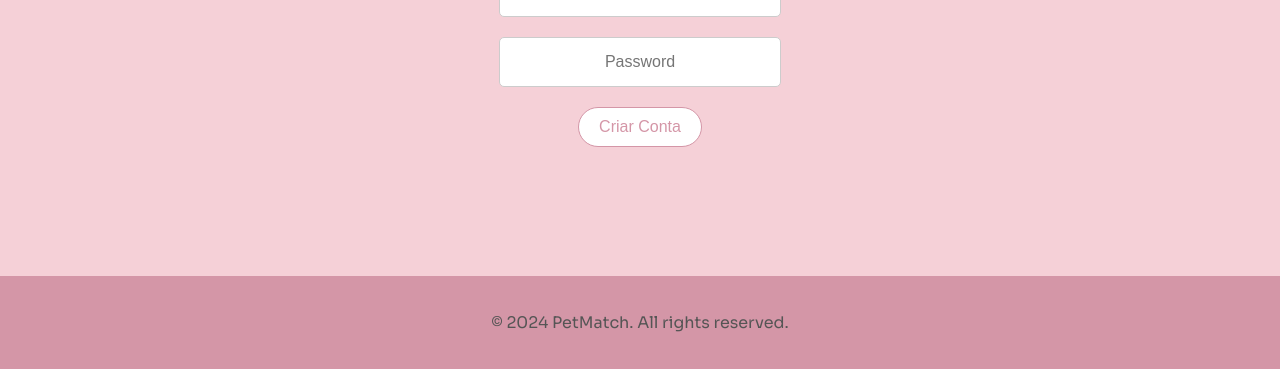
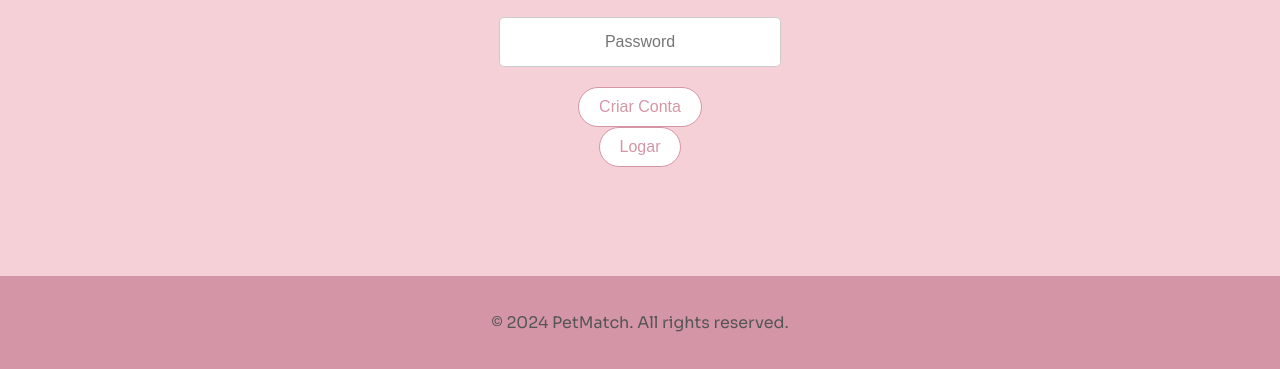
Before and after one commit to Miguelaraujo10/Petmatch, a plain HTML site: page screens/signup.html in a window 1280 px wide. Shown: the part 431-800 px from the top of the page. Drawn offline with Linux system fonts and the light colour scheme.

Commit message:
Adicionando botão na tela de criar conta para logar

```diff
--- a/screens/signup.html
+++ b/screens/signup.html
@@ -41,6 +41,9 @@
                 <div class="login-buttons">
                     <button type="submit" class="signup-btn">Criar Conta</button>
                 </div>
+                <div class="login-buttons">
+                    <a href="./login.html"><button type="onClick" class="signup-btn">Logar</button></a>
+                </div>
             </form>
 
             <p id="signupMessage" style="color:green;"></p>
```
